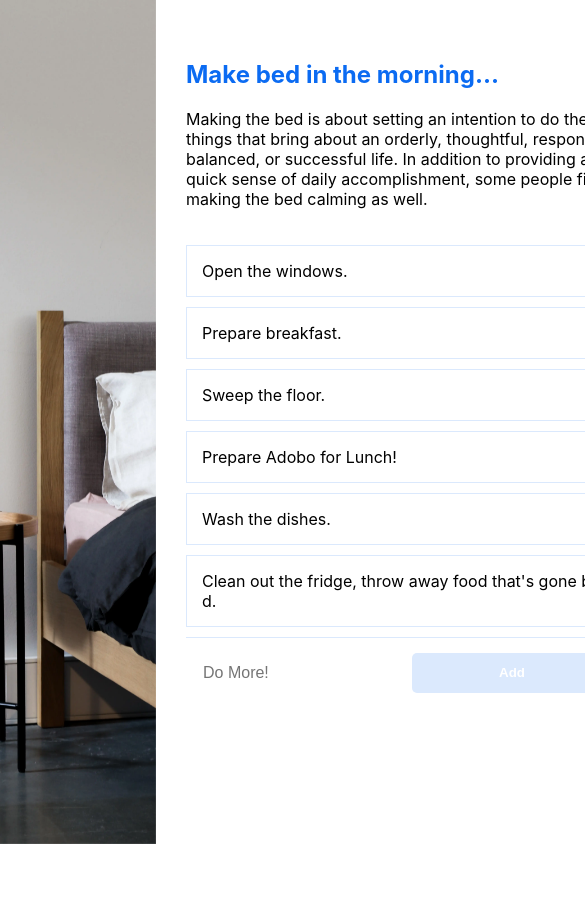
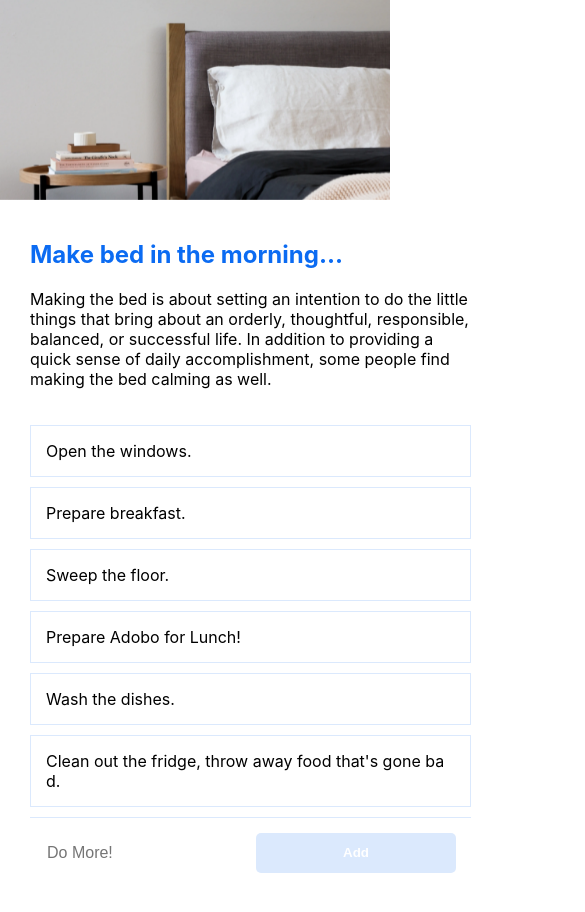
Before and after one commit to adrn1216/react-test-2, a React (Create React App) app: page / in a window 390 px wide. Shown: the top 912 px of the page, 585 px wide, since content can reach past the window. Before the commit the page ends 844 px from the top, so only its background shows below. Built offline with nearby package versions, Linux system fonts and the light colour scheme.

Commit message:
add style for responsiveness

```diff
--- a/src/pages/style.js
+++ b/src/pages/style.js
@@ -16,6 +16,18 @@ export const StyledPage = styled.div`
     margin: auto;
     margin-left: 40%;
   }
+  @media screen and (max-width: 700px) {
+    flex-direction: row;
+    > img {
+      width: 100%;
+      height: 200px;
+      object-fit: center;
+    }
+    > div {
+      margin-left: 0;
+      margin-top: 180px;
+    }
+  }
 `;
 
 export const StyledHeader = styled.section`
```
